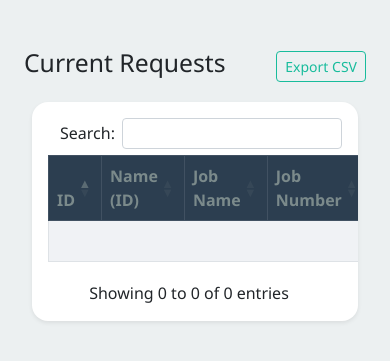
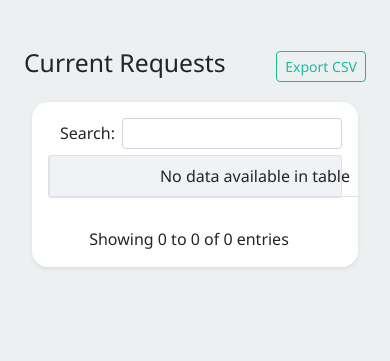
Before and after one commit to ColtonBaum/THE-REQuest-form, a Flask app: page /admin/requests in a window 390 px wide. Shown: the part 72-433 px from the top of the page. Run offline with Flask 3, Linux system fonts and the light colour scheme; data that the repository does not hold is empty; some libraries are stand-ins or nearby versions.

Commit message:
feat(requests): make requests table responsive on mobile

```diff
--- a/templates/admin/requests_list.html
+++ b/templates/admin/requests_list.html
@@ -7,6 +7,28 @@
     <h3 class="text-dark-blue">Current Requests</h3>
     <a href="{{ url_for('admin.export_csv') }}" class="btn btn-sm btn-outline-success">Export CSV</a>
   </div>
+
+  <!-- Responsive CSS for small screens -->
+  <style>
+    @media (max-width: 767px) {
+      #requests-table thead { display: none; }
+      #requests-table, #requests-table tbody, #requests-table tr, #requests-table td {
+        display: block;
+        width: 100%;
+      }
+      #requests-table tr { margin-bottom: 1rem; border: 1px solid #dee2e6; border-radius: .25rem; }
+      #requests-table td {
+        padding: .5rem;
+        text-align: right;
+        position: relative;
+      }
+      #requests-table td:before {
+        content: attr(data-label);
+        float: left;
+        font-weight: 600;
+      }
+    }
+  </style>
 
   <div class="card shadow-sm">
     <div class="card-body table-responsive">
@@ -29,9 +51,9 @@
         <tbody>
           {% for r in requests %}
           <tr>
-            <td>{{ r.id }}</td>
-            <td>{{ r.employee_name }} ({{ r.employee_id }})</td>
-            <td>
+            <td data-label="ID">{{ r.id }}</td>
+            <td data-label="Name (ID)">{{ r.employee_name }} ({{ r.employee_id }})</td>
+            <td data-label="Job Name">
               {% if r.job_id %}
                 <a href="{{ url_for('admin.job_detail', job_id=r.job_id) }}">
                   {{ r.job.name or r.job_name }}
@@ -40,8 +62,8 @@
                 {{ r.job_name or '—' }}
               {% endif %}
             </td>
-            <td>{{ r.job.number if r.job_id else r.job_number or '—' }}</td>
-            <td style="min-width: 120px;">
+            <td data-label="Job Number">{{ r.job.number if r.job_id else r.job_number or '—' }}</td>
+            <td data-label="Need By" style="min-width: 120px;">
               {% if r.need_by_date %}
                 {% set parts = r.need_by_date.split('-') %}
                 {{ parts[1] }}/{{ parts[2] }}/{{ parts[0][-2:] }}
@@ -49,11 +71,11 @@
                 —
               {% endif %}
             </td>
-            <td>
+            <td data-label="View">
               <a href="{{ url_for('admin.request_detail', req_id=r.id) }}"
                  class="btn btn-sm btn-dark">View</a>
             </td>
-            <td>
+            <td data-label="Status">
               <form method="post"
                     action="{{ url_for('admin.update_status', req_id=r.id) }}">
                 <input type="hidden" name="csrf_token" value="{{ csrf_token() }}">
@@ -79,7 +101,7 @@
                 </select>
               </form>
             </td>
-            <td>
+            <td data-label="Assign Job">
               <form method="post"
                     action="{{ url_for('admin.assign_request', req_id=r.id) }}">
                 <input type="hidden" name="csrf_token" value="{{ csrf_token() }}">
@@ -96,7 +118,7 @@
                 </select>
               </form>
             </td>
-            <td class="text-nowrap">
+            <td data-label="Actions" class="text-nowrap">
               <a href="{{ url_for('admin.edit_request', req_id=r.id) }}"
                  class="btn btn-sm btn-outline-primary mb-1">Edit</a>
               <form method="post"
```
